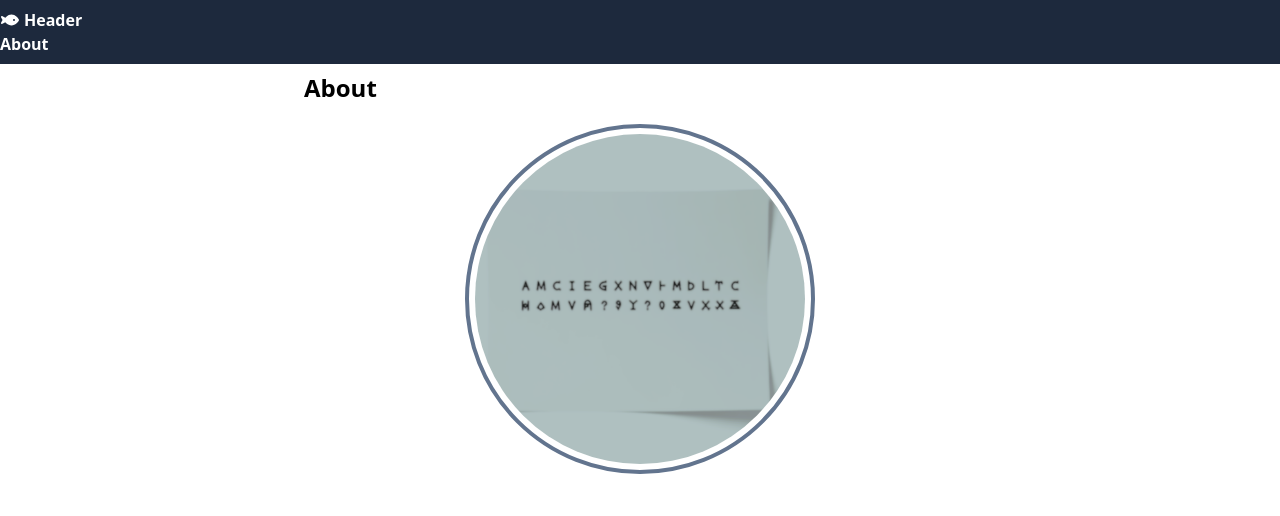
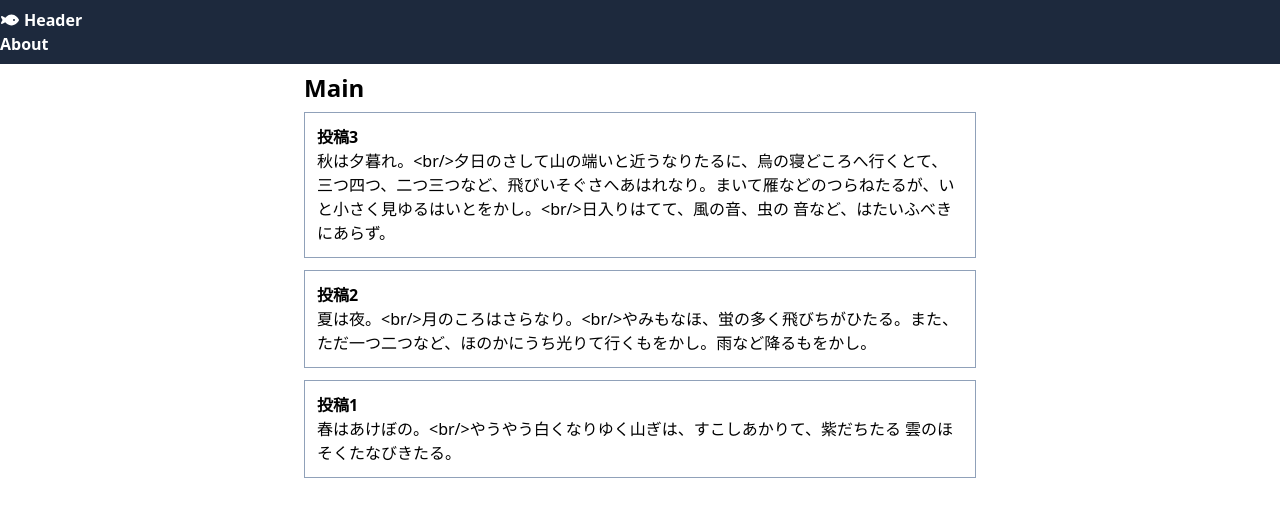
Before and after one commit to yurei0903/next-blog-app, a Next.js app: page /about in a window 1280 px wide. Shown: the top 516 px of the page. Built offline with nearby package versions, Linux system fonts and the light colour scheme.

Commit message:
update page.tsx

```diff
--- /dev/null
+++ b/src/app/_components/PostSummary.tsx
@@ -0,0 +1,18 @@
+"use client";
+import type { Post } from "@/app/_types/Post";
+
+type Props = {
+  post: Post;
+};
+
+const PostSummary: React.FC<Props> = (props) => {
+  const { post } = props;
+  return (
+    <div className="border border-slate-400 p-3">
+      <div className="font-bold">{post.title}</div>
+      <div>{post.content}</div>
+    </div>
+  );
+};
+
+export default PostSummary;
--- a/src/app/about/page.tsx
+++ b/src/app/about/page.tsx
@@ -1,26 +1,46 @@
 "use client";
-import Image from "next/image";
-import { twMerge } from "tailwind-merge";
+import { useState, useEffect } from "react";
+import type { Post } from "@/app/_types/Post";
+import PostSummary from "@/app/_components/PostSummary";
+import dummyPosts from "@/app/_mocks/dummyPosts";
+import { FontAwesomeIcon } from "@fortawesome/react-fontawesome";
+import { faSpinner } from "@fortawesome/free-solid-svg-icons";
 
 const Page: React.FC = () => {
+  // 投稿データを「状態」として管理 (初期値はnull)
+  const [posts, setPosts] = useState<Post[] | null>(null);
+
+  // コンポーネントが読み込まれたときに「1回だけ」実行する処理
+  useEffect(() => {
+    // 本来はウェブAPIを叩いてデータを取得するが、まずはモックデータを使用
+    // (ネットからのデータ取得をシミュレートして１秒後にデータをセットする)
+    const timer = setTimeout(() => {
+      console.log("ウェブAPIからデータを取得しました (虚言)");
+      setPosts(dummyPosts);
+    }, 1000); // 1000ミリ秒 = 1秒
+
+    // データ取得の途中でページ遷移したときにタイマーを解除する処理
+    return () => clearTimeout(timer);
+  }, []);
+
+  // 投稿データが取得できるまでは「Loading...」を表示
+  if (!posts) {
+    return (
+      <div className="text-gray-500">
+        <FontAwesomeIcon icon={faSpinner} className="mr-1 animate-spin" />
+        Loading...
+      </div>
+    );
+  }
+
+  // 投稿データが取得できたら「投稿記事の一覧」を出力
   return (
     <main>
-      <div className="mb-5 text-2xl font-bold">About</div>
-
-      <div
-        className={twMerge(
-          "mx-auto mb-5 w-full md:w-2/3",
-          "flex justify-center",
-        )}
-      >
-        <Image
-          src="/images/ango.png"
-          alt="Example Image"
-          width={350}
-          height={350}
-          priority
-          className="rounded-full border-4 border-slate-500 p-1.5"
-        />
+      <div className="mb-2 text-2xl font-bold">Main</div>
+      <div className="space-y-3">
+        {posts.map((post) => (
+          <PostSummary key={post.id} post={post} />
+        ))}
       </div>
     </main>
   );
```
